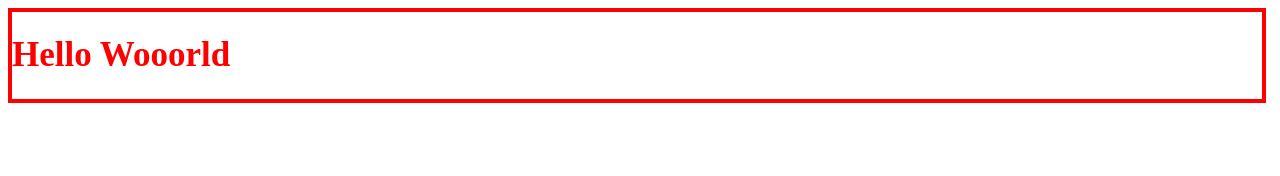
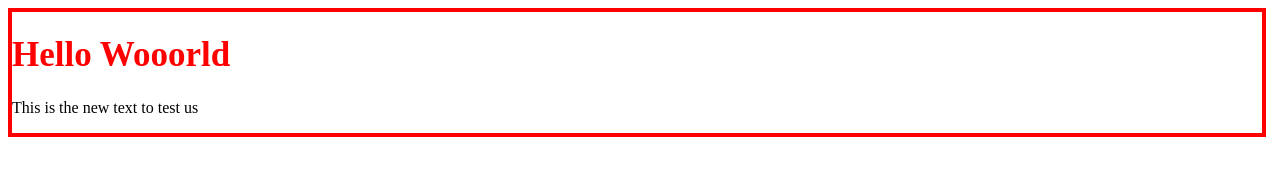
Before and after one commit to bkhurvaliev/guruh11, a plain HTML site: page index.html in a window 1280 px wide. Drawn offline with Linux system fonts and the light colour scheme.

Commit message:
Update index.html

```diff
--- a/index.html
+++ b/index.html
@@ -12,6 +12,8 @@
 
         <h1>Hello Wooorld</h1>
 
+        <p> This is the new text to test us </p>
+
     </div>
 </body>
 </html>
```
